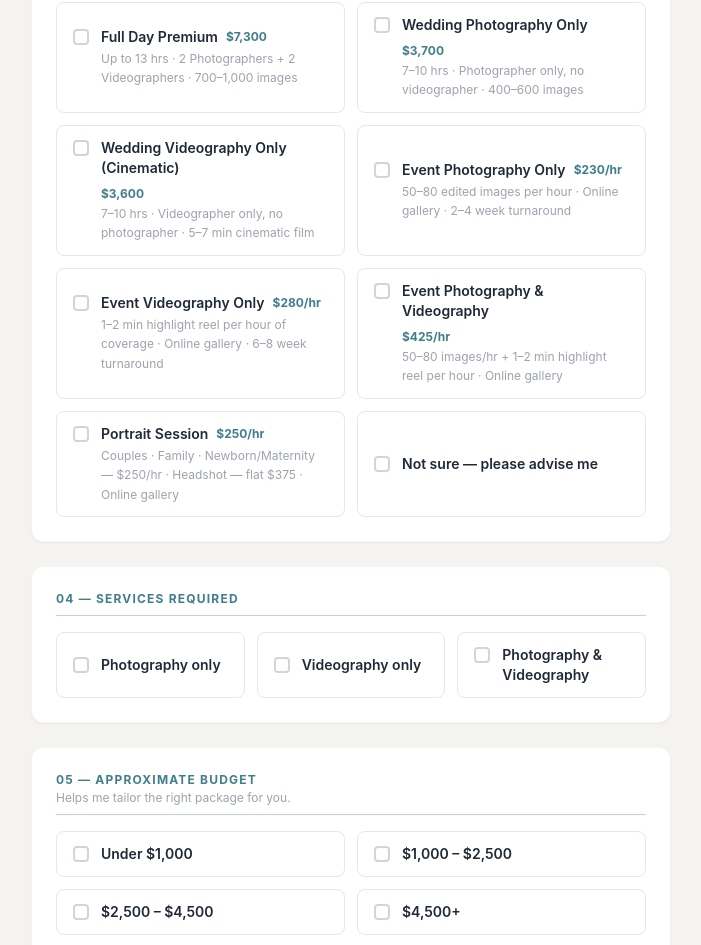
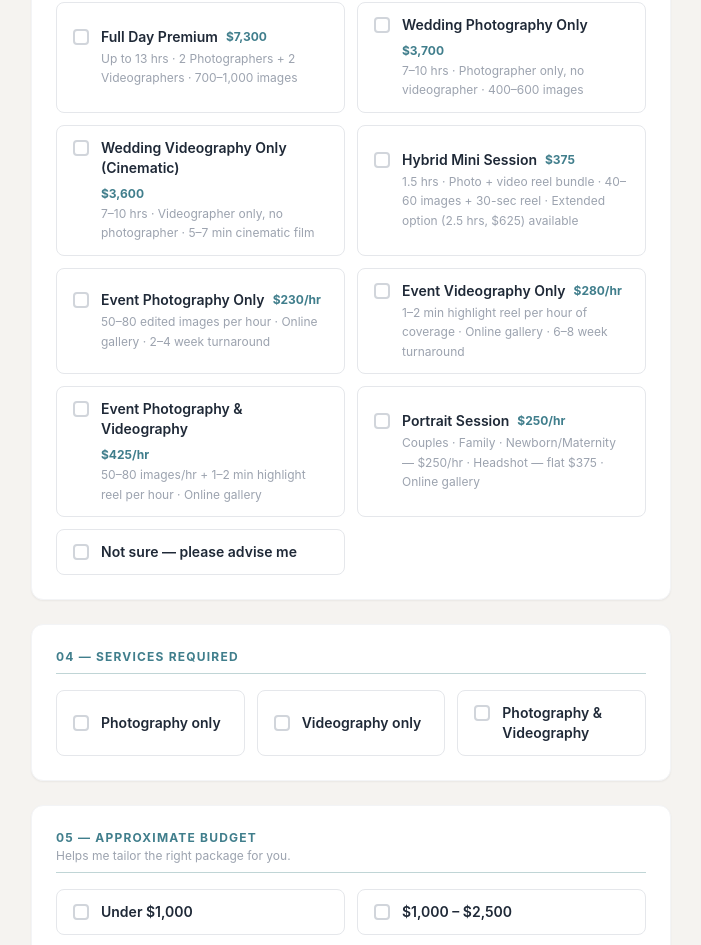
Before and after one commit to johnnynguyen9981/jnguyenco-crm, a Next.js app: page /enquire/embed in a window 1280 px wide. Shown: the part 1175-2120 px from the top of the page, without its empty margins (289-990 px from the left). Built offline with nearby package versions, Linux system fonts and the light colour scheme.

Commit message:
Add Hybrid Mini Session option to contact form (enquire + enquire/embed)

```diff
--- a/app/enquire/embed/page.tsx
+++ b/app/enquire/embed/page.tsx
@@ -7,6 +7,7 @@ const PACKAGES = [
   { id: "full_day_premium",   label: "Full Day Premium",                      price: "$7,300",  desc: "Up to 13 hrs · 2 Photographers + 2 Videographers · 700–1,000 images" },
   { id: "wedding_photo_only", label: "Wedding Photography Only",              price: "$3,700",  desc: "7–10 hrs · Photographer only, no videographer · 400–600 images" },
   { id: "wedding_video_only", label: "Wedding Videography Only (Cinematic)",  price: "$3,600",  desc: "7–10 hrs · Videographer only, no photographer · 5–7 min cinematic film" },
+  { id: "hybrid_mini_session",label: "Hybrid Mini Session",                   price: "$375",    desc: "1.5 hrs · Photo + video reel bundle · 40–60 images + 30-sec reel · Extended option (2.5 hrs, $625) available" },
   { id: "hourly_photo",       label: "Event Photography Only",                price: "$230/hr", desc: "50–80 edited images per hour · Online gallery · 2–4 week turnaround" },
   { id: "hourly_video",       label: "Event Videography Only",                price: "$280/hr", desc: "1–2 min highlight reel per hour of coverage · Online gallery · 6–8 week turnaround" },
   { id: "hourly_photo_video", label: "Event Photography & Videography",       price: "$425/hr", desc: "50–80 images/hr + 1–2 min highlight reel per hour · Online gallery" },
@@ -40,7 +41,7 @@ const lbl = "block text-xs font-semibold text-gray-600 mb-1";
 
 const TODAY = new Date().toISOString().split("T")[0];
 
-const WEDDING_PACKAGES = new Set(["mini_wedding", "full_day_essential", "full_day_premium", "wedding_photo_only", "wedding_video_only"]);
+const WEDDING_PACKAGES = new Set(["mini_wedding", "full_day_essential", "full_day_premium", "wedding_photo_only", "wedding_video_only", "hybrid_mini_session"]);
 const NEEDS_PARTNER    = (eventType: string, pkg: string) =>
   eventType.toLowerCase().includes("wedding") || eventType.toLowerCase().includes("elopement") ||
   WEDDING_PACKAGES.has(pkg);
--- a/app/enquire/page.tsx
+++ b/app/enquire/page.tsx
@@ -9,6 +9,7 @@ const PACKAGES = [
   { id: "full_day_premium",   label: "Full Day Premium",                      price: "$7,300",  desc: "Up to 13 hrs · 2 Photographers + 2 Videographers · 700-1,000 images" },
   { id: "wedding_photo_only", label: "Wedding Photography Only",              price: "$3,700",  desc: "7-10 hrs · Photographer only, no videographer · 400-600 images" },
   { id: "wedding_video_only", label: "Wedding Videography Only (Cinematic)",  price: "$3,600",  desc: "7-10 hrs · Videographer only, no photographer · 5-7 min cinematic film" },
+  { id: "hybrid_mini_session",label: "Hybrid Mini Session",                   price: "$375",    desc: "1.5 hrs · Photo + video reel bundle · 40-60 images + 30-sec reel · Extended option (2.5 hrs, $625) available" },
   { id: "hourly_photo",       label: "Event Photography Only",                price: "$230/hr", desc: "50-80 edited images per hour · Online gallery · 2-4 week turnaround" },
   { id: "hourly_video",       label: "Event Videography Only",                price: "$280/hr", desc: "1-2 min highlight reel per hour of coverage · Online gallery · 6-8 week turnaround" },
   { id: "hourly_photo_video", label: "Event Photography & Videography",       price: "$425/hr", desc: "50-80 images/hr + 1-2 min highlight reel per hour · Online gallery" },
@@ -59,7 +60,7 @@ const labelCls = "block text-xs font-semibold text-gray-600 mb-1";
 
 const TODAY = new Date().toISOString().split("T")[0];
 
-const WEDDING_PACKAGES  = new Set(["mini_wedding", "full_day_essential", "full_day_premium", "wedding_photo_only", "wedding_video_only"]);
+const WEDDING_PACKAGES  = new Set(["mini_wedding", "full_day_essential", "full_day_premium", "wedding_photo_only", "wedding_video_only", "hybrid_mini_session"]);
 const NEEDS_PARTNER     = (eventType: string, pkg: string) =>
   eventType.toLowerCase().includes("wedding") || eventType.toLowerCase().includes("elopement") ||
   WEDDING_PACKAGES.has(pkg);
```
